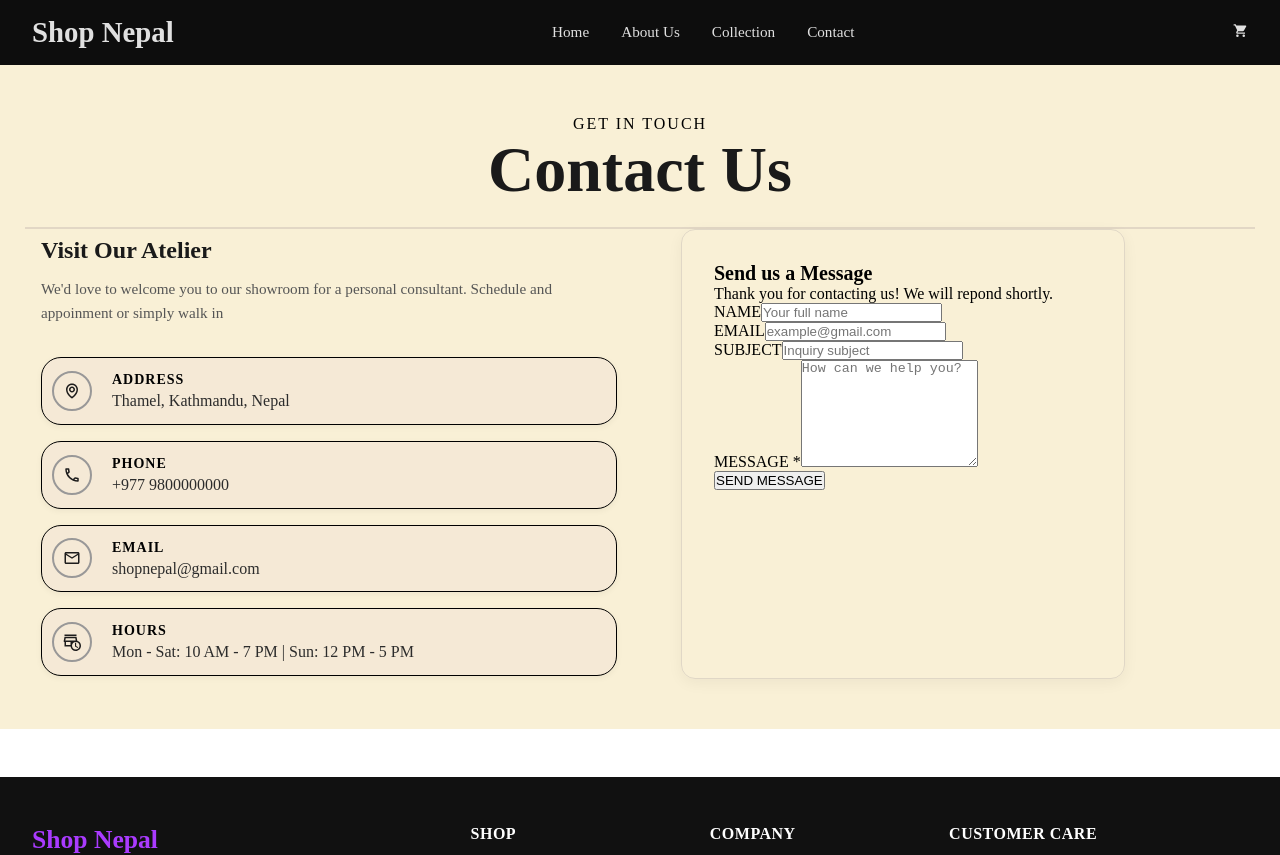
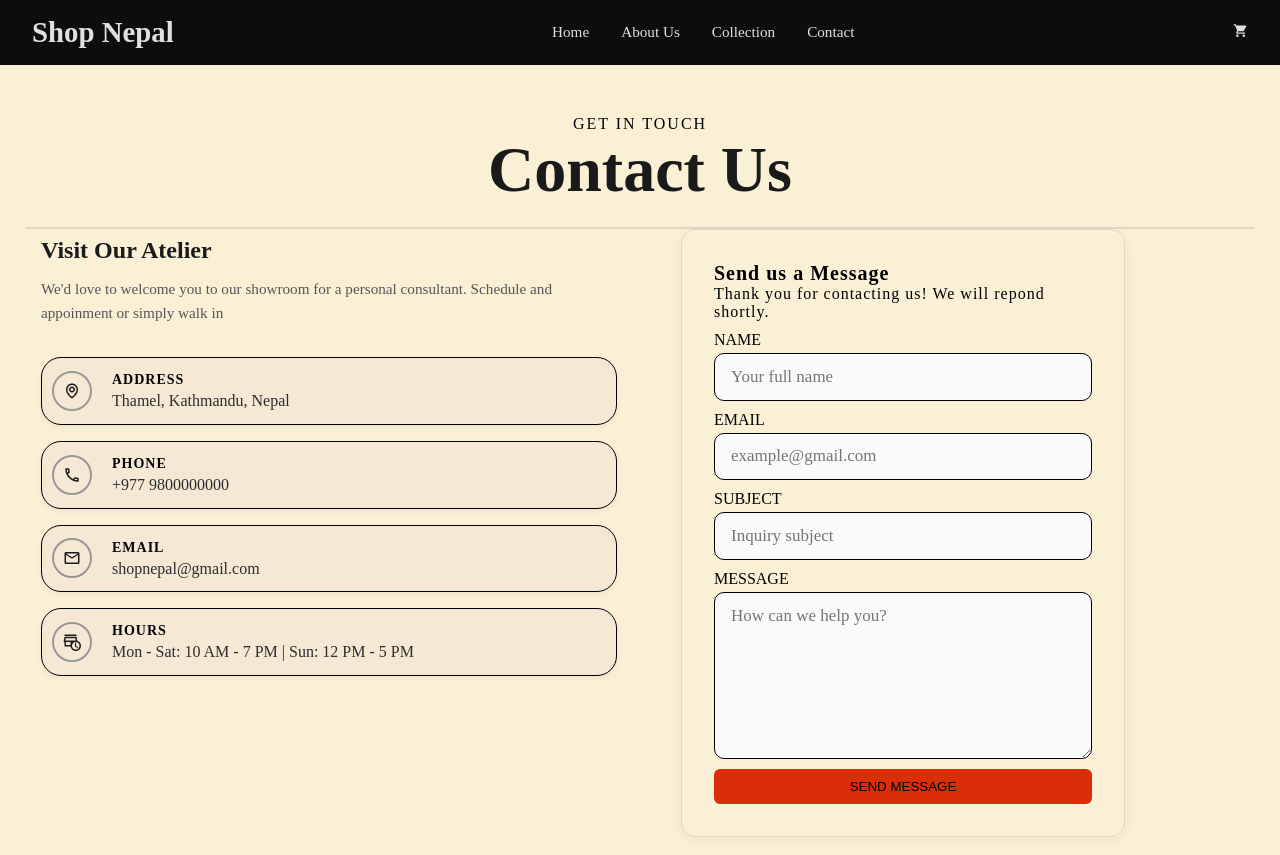
Before and after one commit to hakku2064-web/Online-bussiness, a React (Vite) app in the folder Shoppingwebsite/: page /contact in a window 1280 px wide. Shown: the top 855 px of the page. Built offline with nearby package versions, Linux system fonts and the light colour scheme.

Commit message:
made changes in contact

```diff
--- a/Shoppingwebsite/src/css/contact.css
+++ b/Shoppingwebsite/src/css/contact.css
@@ -129,10 +129,55 @@
     border: 1px solid #e0d7c6;
   box-shadow: 0 4px 15px rgba(0, 0, 0, 0.05);
  border-radius: 14px;
- height: 450px;
+
  h3{
     margin: 0;
     font-size: 20px;
+    letter-spacing: 1px;
+ }
+p{
+    letter-spacing: 1px;
+}
+}
+.form-group{
+    display: flex;
+    flex-direction: column;
+    gap: 4px;
+    padding-top: 10px;
 
- }
+    form-group label{
+        font-size: 10px;
+        letter-spacing: 1px;
+    }
+
 }
+.form-group input,
+.form-group textarea{
+        padding: 0.8rem 1rem;
+        border: 1px solid;
+        border-radius: 10px;
+        font-size: 17px;
+        background-color: #fafafa;
+        outline: none;
+        font-family: inherit;
+    }
+.form-group input:focus,
+.form-group textarea:focus {
+  border-color: #aa3bff;
+  background-color: #ffffff;
+  box-shadow: 0 0 0 3px rgba(170, 59, 255, 0.15);
+}
+.send-msg{
+    margin-top: 10px;
+    padding: 10px;
+    border: none;
+    border-radius: 6px;
+    cursor: pointer;
+    width: 100%;
+    background-color: #da2e08;
+    transition: 0.2s ease;
+
+}
+.send-msg:hover{
+    background-color: #bc4024;
+}
--- a/Shoppingwebsite/src/pages/Contact.jsx
+++ b/Shoppingwebsite/src/pages/Contact.jsx
@@ -103,7 +103,7 @@ function Contact() {
             />
           </div>
           <div className="form-group">
-            <label htmlFor="message">MESSAGE *</label>
+            <label htmlFor="message">MESSAGE </label>
             <textarea
               rows="7"
               required
```
